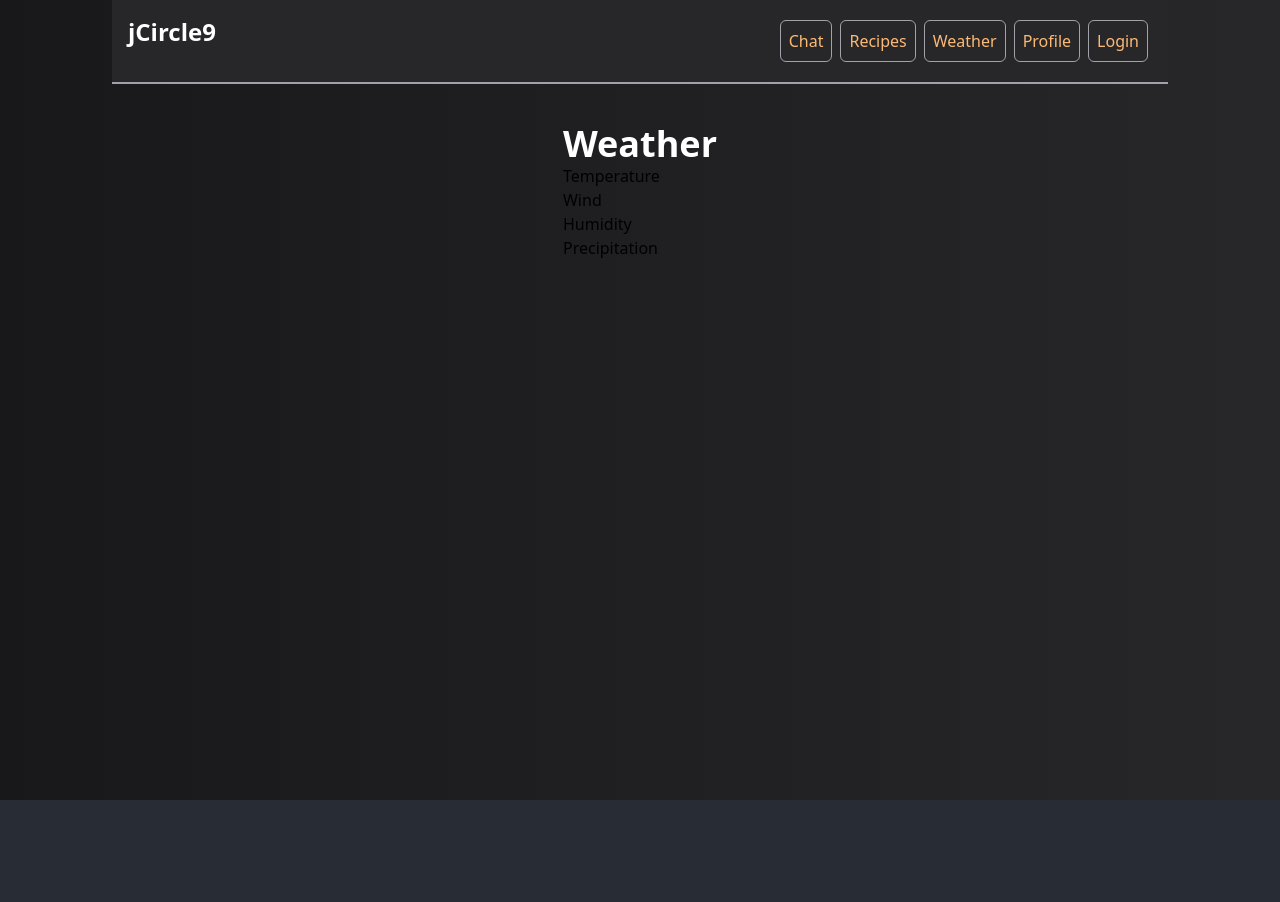
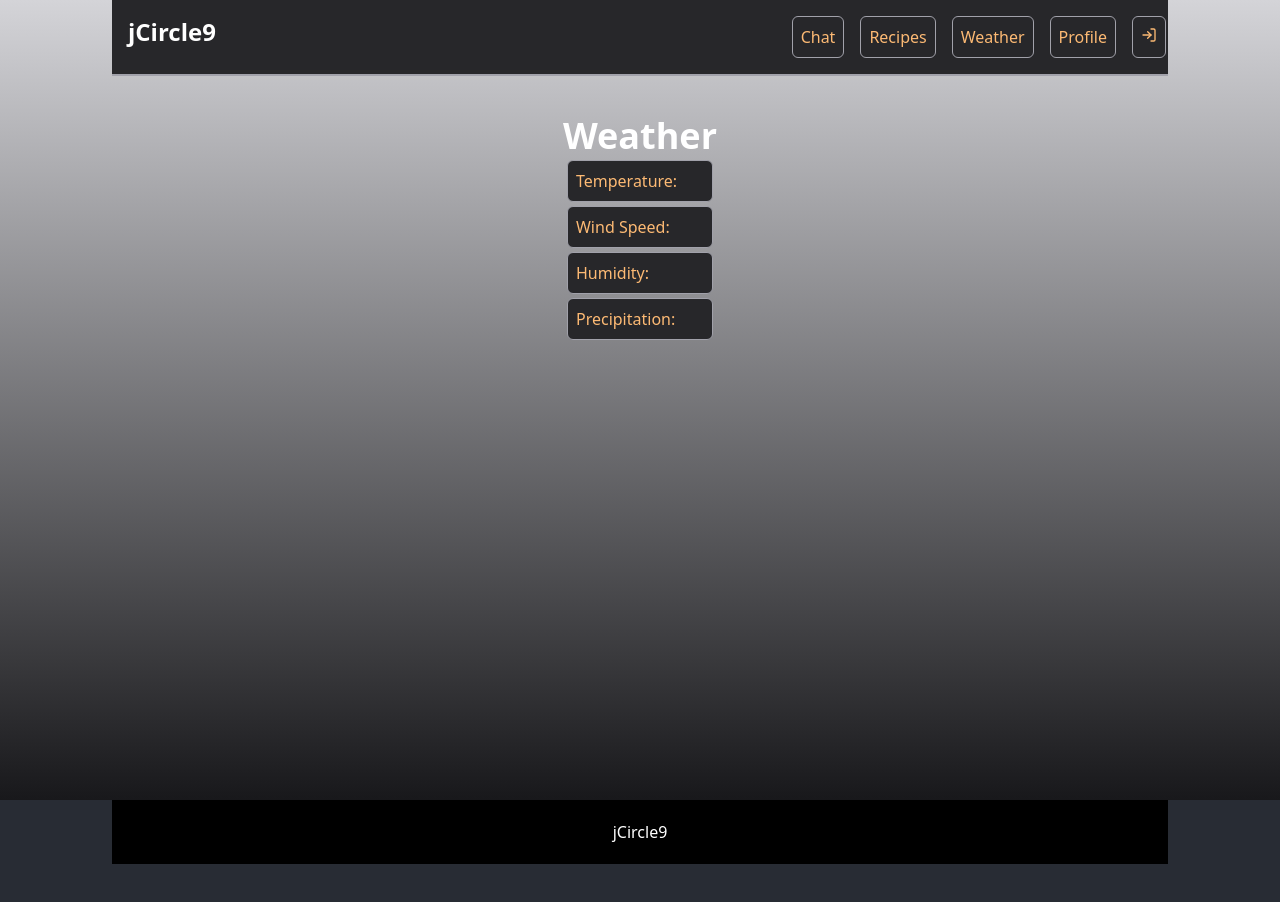
Before and after one commit to mathcodes/react-interview-challenges, a React (Create React App) app: page /weather in a window 1280 px wide. Shown: the top 902 px of the page. Before the commit the page ends 800 px from the top, so only its background shows below. Built offline with nearby package versions, Linux system fonts and the light colour scheme; no server answers; the database is empty.

Commit message:
app changes

```diff
--- a/package.json
+++ b/package.json
@@ -11,6 +11,7 @@
     "os-browserify": "^0.3.0",
     "react": "^18.2.0",
     "react-dom": "^18.2.0",
+    "react-firebase-hooks": "^5.1.1",
     "react-icons": "^4.7.1",
     "react-router-dom": "^6.8.1",
     "react-scripts": "5.0.1",
--- a/src/App.js
+++ b/src/App.js
@@ -3,6 +3,7 @@ import { firebase } from './firebase/firebase';
 import { FirebaseContext } from './firebase/index';
 import { BrowserRouter as Router, Routes, Route, Link } from 'react-router-dom';
 import Main from './components/Main';
+import Footer from './components/Footer';
 import Chat from './components/Chat';
 import Weather from './components/Weather';
 import RecipeGrabber from './components/RecipeGrabber';
@@ -39,7 +40,7 @@ function App() {
   return (
     <Router>
       <div
-          className="container h-screen bg-gradient-to-r from-zinc-900 to-zinc-800"
+          className="container flex flex-col min-h-screen bg-gradient-to-t from-zinc-900 to-zinc-300"
       >
         <Header user={user} fName={fName} handleSignIn={handleSignIn} handleSignOut={handleSignOut} id={user ? user.uid : null} />
         <Routes>
@@ -50,6 +51,10 @@ function App() {
           <Route path="/profile" element={user ? <UserProfile  user={user} handleLogout={handleSignOut} /> : <LoginPage />} />
         </Routes>
       </div>
+{/* wrap fotter in div that makes it always on botto fo page */}
+      <div className="container flex flex-col justify-end w-full h-screen">
+        <Footer />
+      </div>
     </Router>
   );
 }
--- /dev/null
+++ b/src/components/Footer.js
@@ -0,0 +1,8 @@
+export default function Footer() {
+  // use tailwiind andimations
+  return (
+    <div className="sticky bottom-0 flex items-center justify-center h-16 text-white bg-black ">
+      <p className="text-center">jCircle9</p>
+    </div>
+  );
+}
--- a/src/components/Header.js
+++ b/src/components/Header.js
@@ -1,5 +1,6 @@
 import React from 'react';
 import { Link } from 'react-router-dom';
+import LoginButton from './LoginButton';
 
 function Header({ fName, id, handleSignIn, handleSignOut, user }) {
 
@@ -10,7 +11,7 @@ function Header({ fName, id, handleSignIn, handleSignOut, user }) {
   };
 
   return (
-    <header className="flex flex-row justify-between p-4 border-b-2 bg-zinc-800 border-zinc-400">
+    <header className="flex flex-row justify-between py-4 pl-4 pr-0.5 border-b-2 bg-zinc-800 border-zinc-400">
       <div className="inline-flex">
         <h1
           className="text-2xl font-bold text-white"
@@ -19,34 +20,31 @@ function Header({ fName, id, handleSignIn, handleSignOut, user }) {
       </div>
       <div>
         <button
-          className="p-2 m-1 text-orange-300 border rounded-md text-md bg-zinc-800 border-zinc-400 hover:border-orange-700"
+          className="p-2 ml-4 text-orange-300 border rounded-md text-md bg-zinc-800 border-zinc-400 hover:border-orange-700 hover:scale-125"
         >
           <Link to="./chat">Chat</Link>
         </button>
         <button
-          className="p-2 m-1 text-orange-300 border rounded-md text-md bg-zinc-800 border-zinc-400 hover:border-orange-700"
+          className="p-2 ml-4 text-orange-300 border rounded-md text-md bg-zinc-800 border-zinc-400 hover:border-orange-700 hover:scale-125"
         >
           <Link to="./recipes">Recipes</Link>
         </button>
         <button
-          className="p-2 m-1 text-orange-300 border rounded-md text-md bg-zinc-800 border-zinc-400 hover:border-orange-700"
+          className="p-2 ml-4 text-orange-300 border rounded-md text-md bg-zinc-800 border-zinc-400 hover:border-orange-700 hover:scale-125"
         >
           <Link to="./weather">Weather</Link>
         </button>
         <button
-          className="p-2 m-1 text-orange-300 border rounded-md text-md bg-zinc-800 border-zinc-400 hover:border-orange-700"
+          className="p-2 ml-4 text-orange-300 border rounded-md text-md bg-zinc-800 border-zinc-400 hover:border-orange-700 hover:scale-125"
         >
           <Link to="./profile">Profile</Link>
         </button>
-        {user ? (
-          <button
-            className="p-2 m-1 text-orange-300 border rounded-md text-md bg-zinc-800 border-zinc-400 hover:border-orange-700"
-            onClick={handleSignOut}>Logout</button>
-        ) : (
-          <button
-            className="p-2 m-1 text-orange-300 border rounded-md text-md bg-zinc-800 border-zinc-400 hover:border-orange-700"
-            onClick={handleSignIn}>Login</button>
-        )}
+        <button
+                  className="p-2 ml-4 text-orange-300 border rounded-md text-md bg-zinc-800 border-zinc-400 hover:border-orange-700 hover:scale-125"
+
+        >
+        <LoginButton user={user} handleSignIn={handleSignIn} handleSignOut={handleSignOut} />
+        </button>
       </div>
     </header>
   );
--- /dev/null
+++ b/src/components/LoginButton.js
@@ -0,0 +1,35 @@
+import React from 'react';
+import { useAuthState } from 'react-firebase-hooks/auth';
+import { firebase } from '../firebase/firebase';
+import { FiLogOut as Logout } from 'react-icons/fi';
+import { FiLogIn as Login } from 'react-icons/fi';
+
+const LoginButton = () => {
+  const [user] = useAuthState(firebase.auth());
+
+  const handleSignIn = () => {
+    const provider = new firebase.auth.GoogleAuthProvider();
+    firebase.auth().signInWithPopup(provider);
+  };
+
+  const handleSignOut = () => {
+    firebase.auth().signOut();
+  };
+
+  return (
+    <div>
+      {user ? (
+        <button
+          onClick={handleSignOut}>
+          <Logout />
+        </button>
+      ) : (
+        <button
+
+          onClick={handleSignIn}><Login /></button>
+      )}
+    </div>
+  );
+};
+
+export default LoginButton;
--- a/src/components/Weather.js
+++ b/src/components/Weather.js
@@ -5,6 +5,7 @@ export default function Weather() {
   const [wind, setWind] = useState('');
   const [humidity, setHumidity] = useState('');
   const [precipitation, setPrecipitation] = useState('');
+
 
 
   let apiKey = '31b40bbc1dd3415db1783017232602';
@@ -16,15 +17,16 @@ export default function Weather() {
       const response = await fetch(`https://api.weatherapi.com/v1/forecast.json?key=${apiKey}&q=28449&days=1&aqi=no&alerts=no`);
       const data = await response.json();
       console.log(data);
-      // reference the temp from state and define it at data.current.temp_f;
-      temp = data.current.temp_f;
+
+      // Update the temp state using the setTemp function
+      const temp = data.current.temp_f;
       console.log(temp);
       setTemp(temp);
-      // handleSendMessage(newMessage);
     } catch (error) {
       console.error('Error fetching temp:', error);
     }
   };
+
 
 
 
@@ -34,10 +36,11 @@ export default function Weather() {
       const response = await fetch(`https://api.weatherapi.com/v1/forecast.json?key=${apiKey}&q=28449&days=1&aqi=no&alerts=no`);
       const data = await response.json();
       console.log(data);
-      wind = data.current.wind_mph;
+      const wind = data.current.wind_mph;
+
       console.log(wind);
       setWind(wind);
-      // handleSendMessage(newMessage);
+      console.log(wind);
     } catch (error) {
       console.error('Error fetching wind:', error);
     }
@@ -48,7 +51,7 @@ export default function Weather() {
       const response = await fetch(`https://api.weatherapi.com/v1/forecast.json?key=${apiKey}&q=28449&days=1&aqi=no&alerts=no`);
       const data = await response.json();
       console.log(data);
-      humidity = data.current.humidity;
+      const humidity = data.current.humidity;
       console.log(humidity);
       setHumidity(humidity);
       // handleSendMessage(newMessage);
@@ -62,7 +65,7 @@ export default function Weather() {
       const response = await fetch(`https://api.weatherapi.com/v1/forecast.json?key=${apiKey}&q=28449&days=1&aqi=no&alerts=no`);
       const data = await response.json();
       console.log(data);
-      precipitation = data.current.precip_in;
+      const precipitation = data.current.precip_in;
       console.log(precipitation);
       setPrecipitation(precipitation);
       // handleSendMessage(newMessage);
@@ -71,17 +74,12 @@ export default function Weather() {
     }
   };
 
-  useEffect(() => {
-    handleGetTemp();
-    handleGetWind();
-    handleGetHumidity();
-    handleGetPrecipitation();
-  }, []);
-
-
-
-
-  // return a page wit container and lots of tailwind styling including all animations available:
+  // useEffect(() => {
+  //   handleGetTemp();
+  //   handleGetWind();
+  //   handleGetHumidity();
+  //   handleGetPrecipitation();
+  // }, []);
 
   return (
     <div className="container mx-auto">
@@ -93,20 +91,32 @@ export default function Weather() {
                 <h1 className="pt-10 text-4xl font-bold text-center text-white">Weather</h1>
               </div>
               <div className="weather facts">
-                <h1>Temperature</h1>
-                {temp}
+                <div
+                  className="p-2 m-1 text-orange-300 border rounded-md text-md bg-zinc-800 border-zinc-400 hover:border-orange-700" onClick={handleGetTemp}
+                >
+                  Temperature: {temp}
+                </div>
               </div>
               <div className="weather facts">
-                <h1>Wind</h1>
-                {wind}
+                <div
+                  className="p-2 m-1 text-orange-300 border rounded-md text-md bg-zinc-800 border-zinc-400 hover:border-orange-700" onClick={handleGetWind}
+                >
+                  Wind Speed: {wind}
+                </div>
               </div>
               <div className="weather facts">
-                <h1>Humidity</h1>
-                {humidity}
+                <div
+                  className="p-2 m-1 text-orange-300 border rounded-md text-md bg-zinc-800 border-zinc-400 hover:border-orange-700" onClick={handleGetHumidity}
+                >
+                  Humidity: {humidity}
+                </div>
               </div>
               <div className="weather facts">
-                <h1>Precipitation</h1>
-                {precipitation}
+                <div
+                  className="p-2 m-1 text-orange-300 border rounded-md text-md bg-zinc-800 border-zinc-400 hover:border-orange-700" onClick={handleGetPrecipitation}
+                >
+                  Precipitation: {precipitation}
+                </div>
               </div>
             </div>
           </div>
--- a/src/firebase/index.js
+++ b/src/firebase/index.js
@@ -8,7 +8,7 @@ export const FirebaseContext = createContext();
 export const FirebaseProvider = ({ children }) => {
   const [messages, setMessages] = useState([]);
   const [savedMessages, setSavedMessages] = useState([]);
-  const favoriteRecipes = [];
+
   useEffect(() => {
     const messagesRef = firebase.database().ref('messages');
     messagesRef.on('value', (snapshot) => {
```
Also changed, not shown: src/components/UserProfile.js (+26 -26 lines), 1 other file (tests, documents, lock files or other folders).
